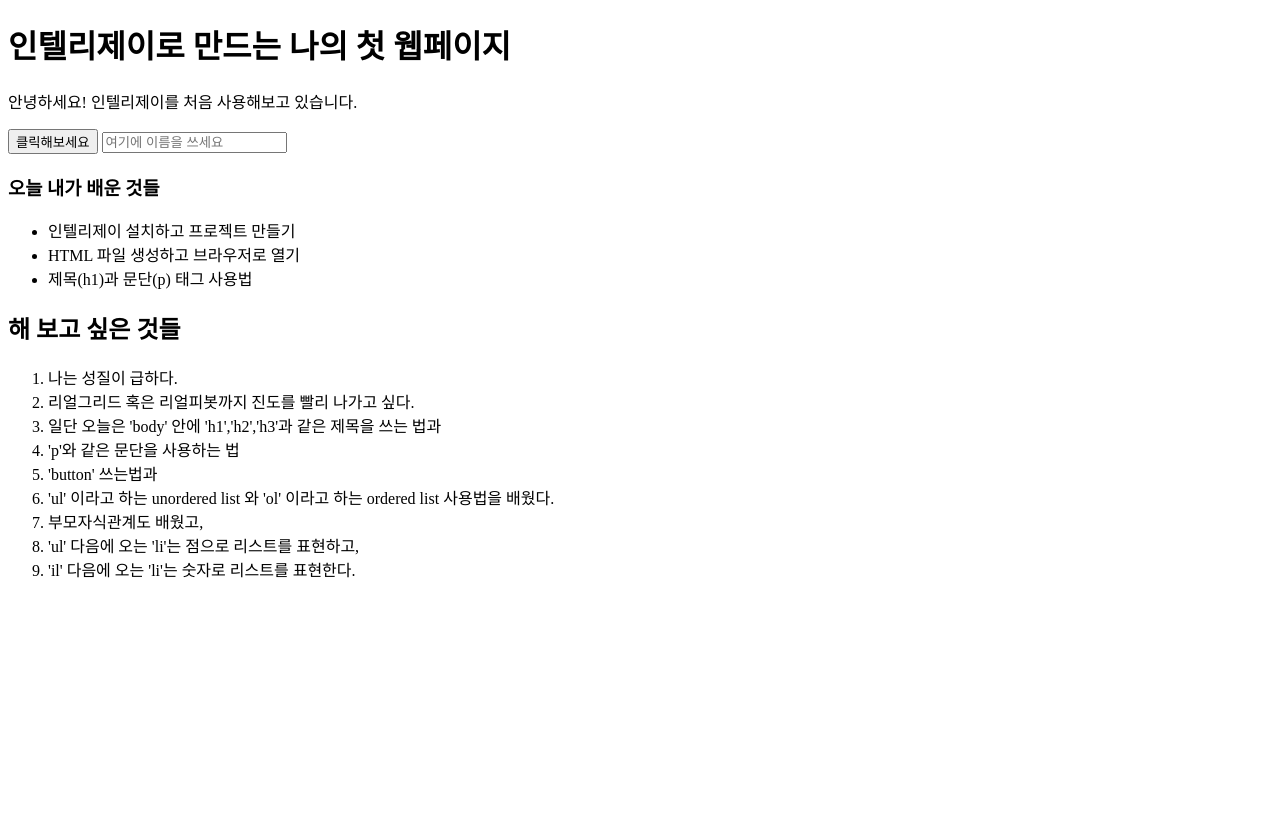
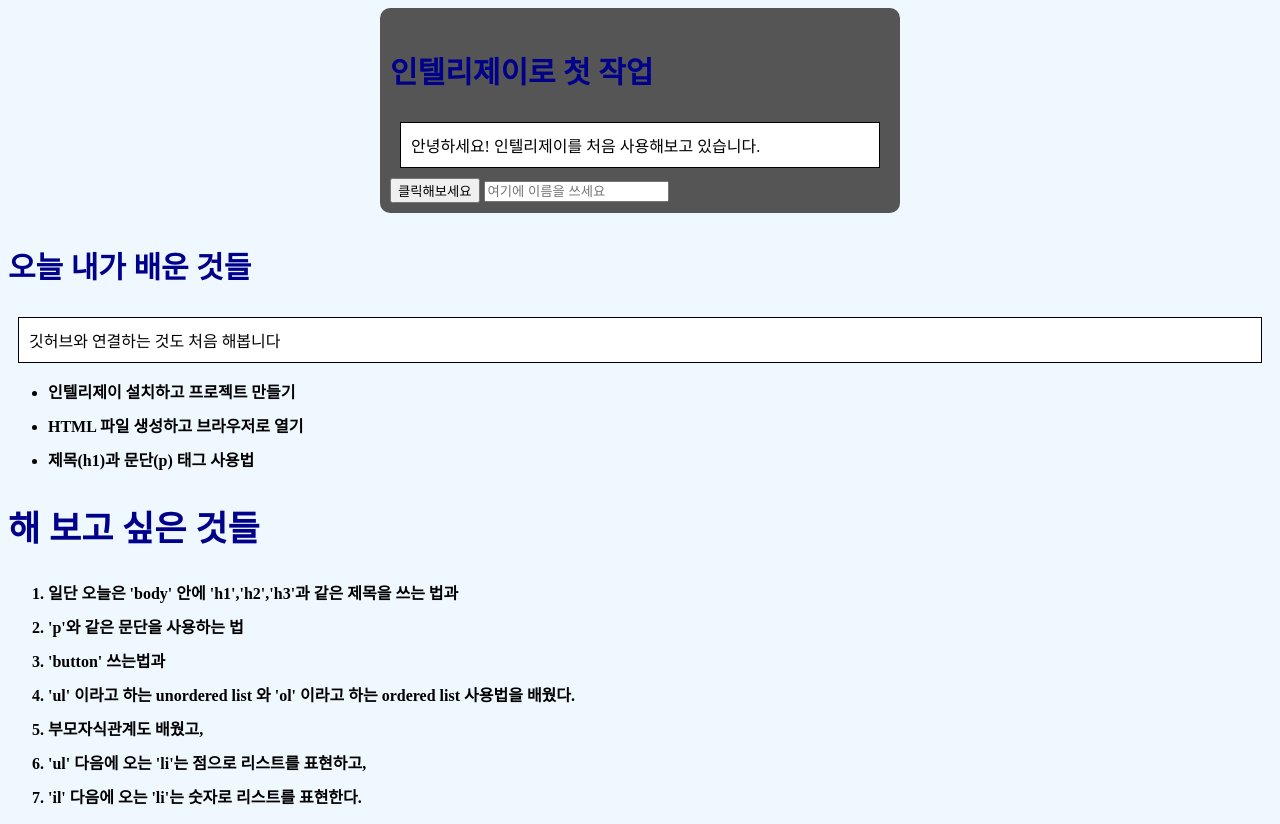
Before and after one commit to wy3choi/gemstudy, a website built with webpack: page index.html in a window 1280 px wide. Before the commit the page ends 800 px from the top, so only its background shows below. Built offline with nearby package versions, Linux system fonts and the light colour scheme.

Commit message:
두번째

```diff
--- a/index.html
+++ b/index.html
@@ -7,8 +7,8 @@
   <title></title>
   <!--  <link rel="stylesheet" href="css/style.css">-->
   <link rel="stylesheet" href="style.css">
+
   <meta name="description" content="">
-
   <meta property="og:title" content="">
   <meta property="og:type" content="">
   <meta property="og:url" content="">
@@ -18,19 +18,23 @@
   <link rel="icon" href="/favicon.ico" sizes="any">
   <link rel="icon" href="/icon.svg" type="image/svg+xml">
   <link rel="apple-touch-icon" href="icon.png">
-
   <link rel="manifest" href="site.webmanifest">
   <meta name="theme-color" content="#fafafa">
 </head>
 
 <body>
 
-  <H1>인텔리제이로 만드는 나의 첫 웹페이지</H1>
+<div>
+  <div class="container">
+    <H3>인텔리제이로 첫 작업</H3>
     <p>안녕하세요! 인텔리제이를 처음 사용해보고 있습니다.</p>
     <button onclick="alert('반가워요!')">클릭해보세요</button>
     <input type="text" placeholder="여기에 이름을 쓰세요">
+  </div>
+</div>
 
 <h3>오늘 내가 배운 것들</h3>
+<p>깃허브와 연결하는 것도 처음 해봅니다</p>
 <ul>
   <li>인텔리제이 설치하고 프로젝트 만들기</li>
   <li>HTML 파일 생성하고 브라우저로 열기</li>
@@ -39,8 +43,6 @@
 
 <h2>해 보고 싶은 것들</h2>
 <ol>
-    <li>나는 성질이 급하다.</li>
-    <li>리얼그리드 혹은 리얼피봇까지 진도를 빨리 나가고 싶다.</li>
   <li>일단 오늘은 'body' 안에 'h1','h2','h3'과 같은 제목을 쓰는 법과</li>
   <li>'p'와 같은 문단을 사용하는 법</li>
   <li>'button' 쓰는법과</li>
--- a/style.css
+++ b/style.css
@@ -0,0 +1,45 @@
+/* 1. 배경색 바꾸기 */
+body {
+  background-color: #f0f8ff; /* 연한 하늘색 */
+}
+
+h1 {
+  color: darkblue; /* 글자 색상 */
+  text-align: left; /* 가운데 정렬 */
+  font-size: 40px; /* 글자 크기 */
+}
+
+/* 2. 제목 꾸미기 */
+h2 {
+  color: darkblue; /* 글자 색상 */
+  text-align: left; /* 가운데 정렬 */
+  font-size: 35px; /* 글자 크기 */
+}
+
+h3 {
+  color: darkblue; /* 글자 색상 */
+  text-align: left; /* 가운데 정렬 */
+  font-size: 30px; /* 글자 크기 */
+}
+
+/* 3. 목록 예쁘게 만들기 */
+li {
+  color: black;
+  font-weight: bold; /* 굵게 */
+  margin-bottom: 10px; /* 항목 사이 간격 */
+}
+
+p {
+  background-color: white;
+  border: 1px solid black; /* 2픽셀 두께의 검은색 실선 */
+  padding: 10px; /* 안쪽 여백을 줘서 글자가 답답하지 않게! */
+  margin: 10px; /* 박스 바깥에 공간을 둬서 다른 요소와 떨어뜨리기 */
+}
+
+.container {
+  width: 500px;
+  padding: 10px;
+  margin: 0 auto;
+  border-radius: 10px;
+  background-color: #555555;
+}
```
Lines whose indentation alone changed are shown as unchanged.
